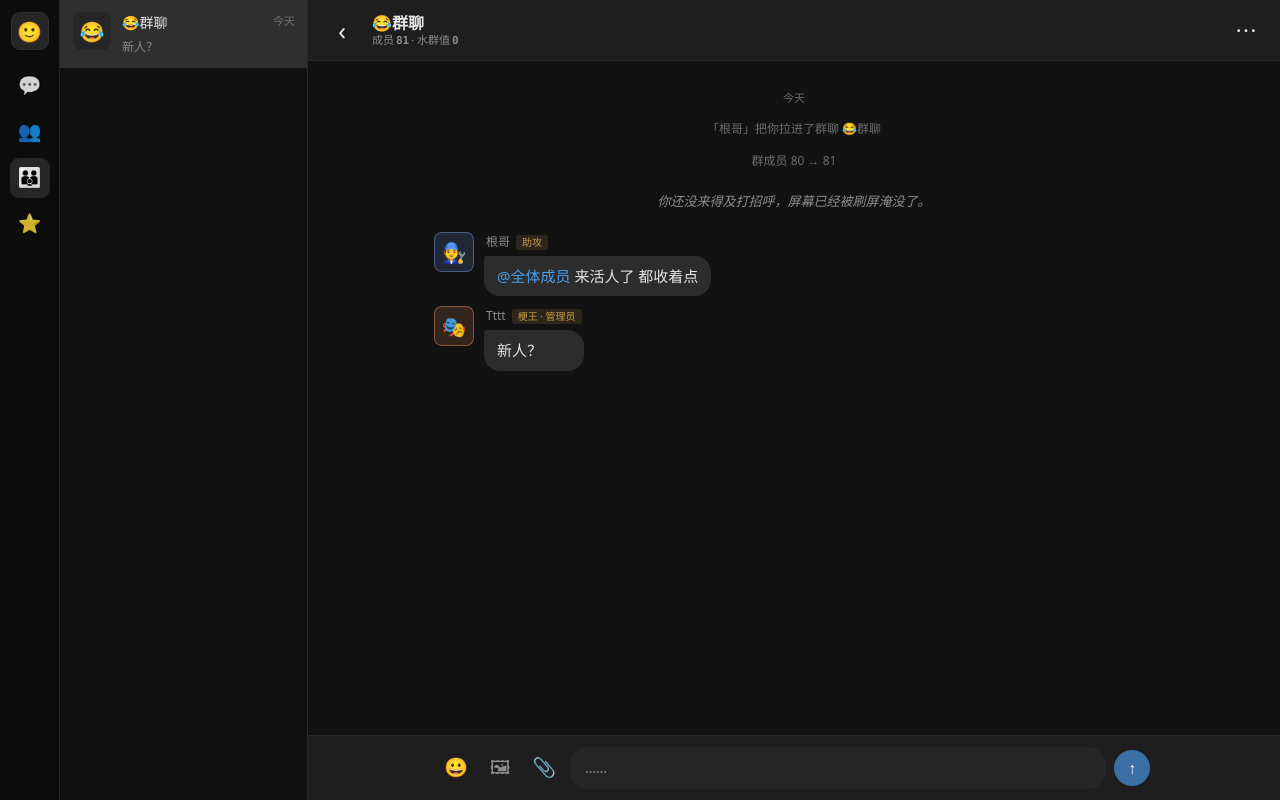
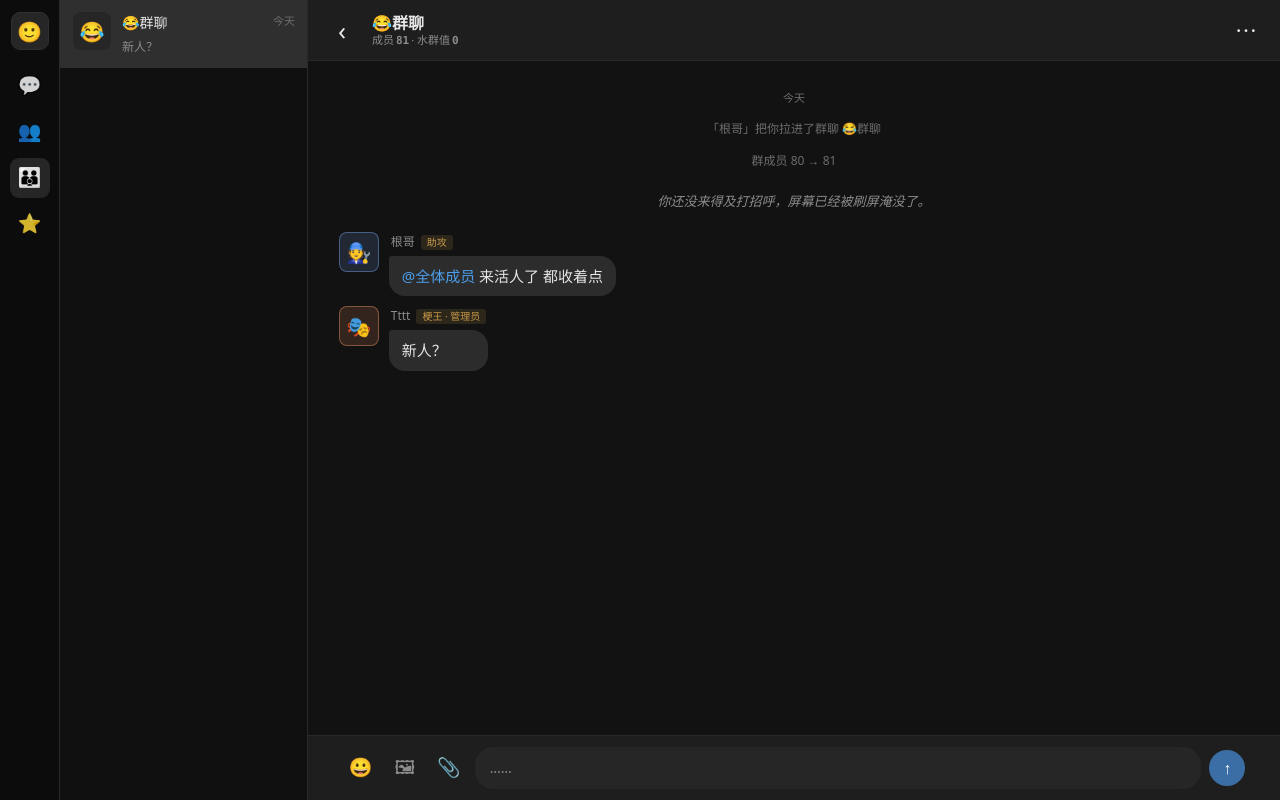
Before and after one commit to LanGYou-desu/group-gal, a website built with Vite: page index.html in a window 1280 px wide. Both pictures are taken after a click on the button "开始游戏". Built offline with nearby package versions, Linux system fonts and the light colour scheme.

Commit message:
fix(ui): 桌面端消息列不该居中成窄条，要让对话铺满两侧
用户指出「PC 端的对话不应该在两边吗」——实测确认：他人消息确实在左、
自己的在右，但整列被 padding-inline 的 calc((100% - 720px)/2) 居中成
一条 664px 的窄条，聊天区 1292px 里两边各留约 300px 空白。

720px 上限是我早先为「2560px 上气泡不要散太开」加的，那是网页的顾虑，
不是聊天客户端的做法——真实 QQ/NTQQ 里他人贴左、自己贴右，两边都用上。

改为 clamp(12px, 2.4vw, 40px) 的常规侧边距，宽度上限交给气泡自身的
max-width（70%，这倒是 QQ 的真实行为）。

```diff
--- a/src/styles/chat.css
+++ b/src/styles/chat.css
@@ -127,7 +127,9 @@
   flex:1;overflow-y:auto;
   padding-block:var(--sp-3) var(--sp-2);
   /* 可读列上限：宽屏上不让气泡散进巨大的空白里 */
-  padding-inline:max(var(--sp-3), calc((100% - 720px) / 2));
+  /* 消息铺满聊天区，而不是居中成一条窄列——真实聊天客户端就是这样，
+   他人贴左、自己贴右，两边都用到。宽度上限交给气泡自身的 max-width。 */
+  padding-inline:clamp(var(--sp-3), 2.4vw, 40px);
   scroll-behavior:smooth;
   overscroll-behavior-y:contain;
 }
@@ -216,7 +218,9 @@
 /* ---------- 输入区（承载的是选项，不是打字） ---------- */
 .composer{
   padding-block:var(--sp-2) var(--sp-2);
-  padding-inline:max(var(--sp-3), calc((100% - 720px) / 2));
+  /* 消息铺满聊天区，而不是居中成一条窄列——真实聊天客户端就是这样，
+   他人贴左、自己贴右，两边都用到。宽度上限交给气泡自身的 max-width。 */
+  padding-inline:clamp(var(--sp-3), 2.4vw, 40px);
   background:var(--qq-panel);
   border-top:1px solid var(--qq-line-soft);
   max-height:56vh;
```
